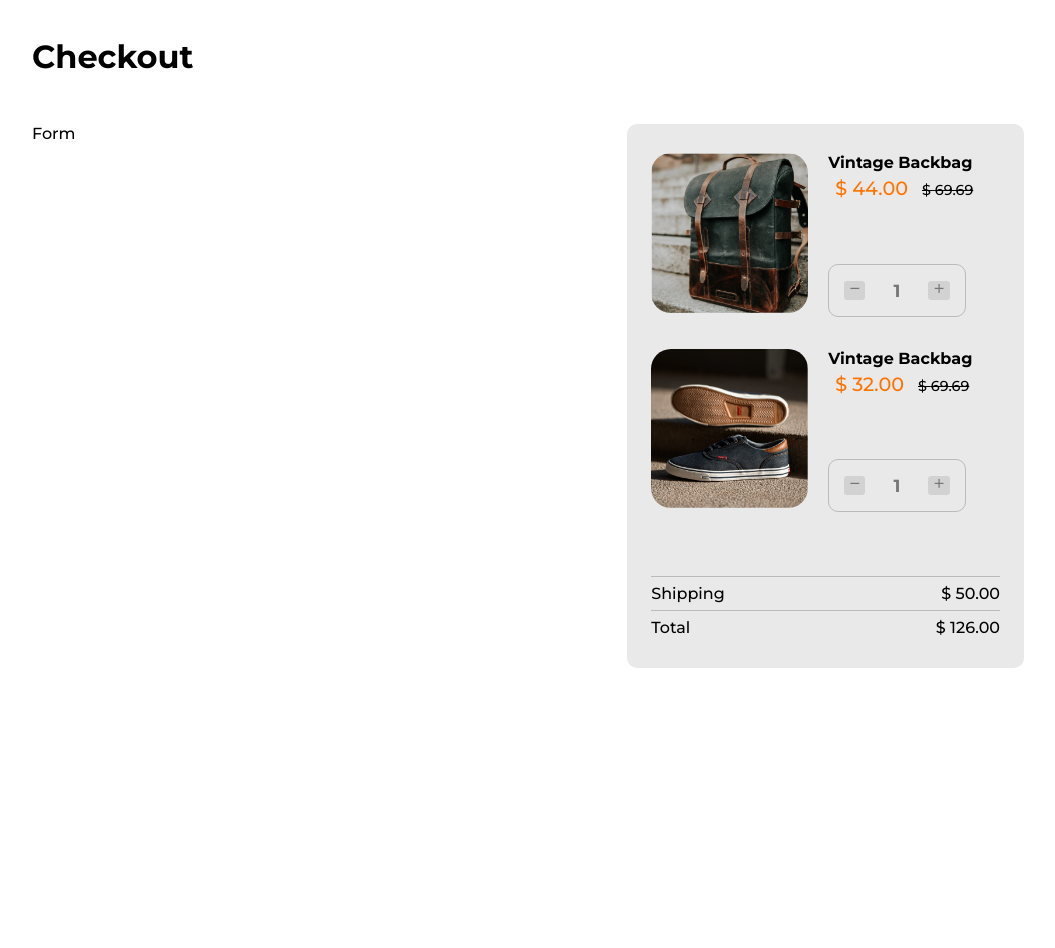
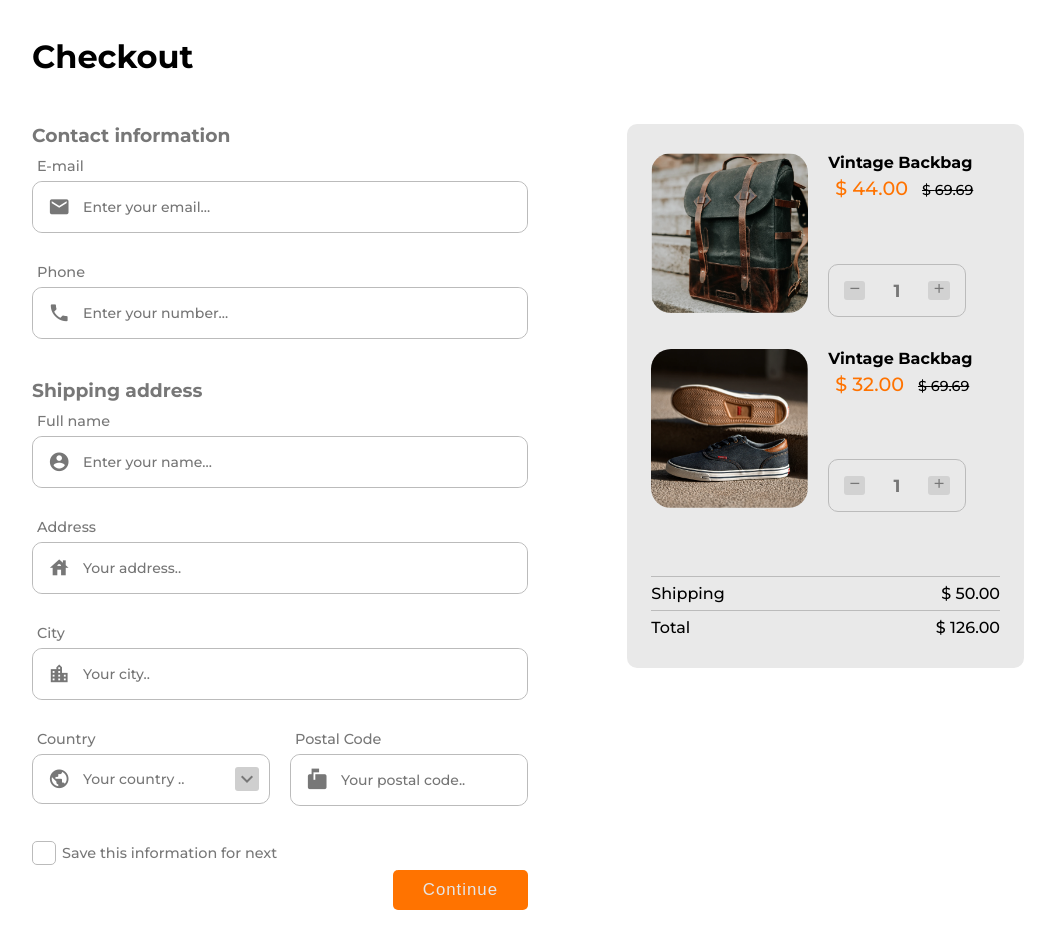
Before and after one commit to knightvertrag/React-Checkout, a React (Create React App) app: page / in a window 1280 px wide. Shown: the top 948 px of the page, without its empty margins (112-1167 px from the left). Before the commit the page ends 800 px from the top, so only its background shows below. Built offline with nearby package versions, Linux system fonts and the light colour scheme.

Commit message:
Linked form

```diff
--- a/src/App.js
+++ b/src/App.js
@@ -2,6 +2,7 @@ import React from "react";
 import { Container } from "./components/Utilities/Container/Container";
 import classes from "./App.module.scss";
 import Cart from "./components/Cart/Cart";
+import Form from "./components/Form/Form";
 
 const App = () => {
   return (
@@ -10,7 +11,9 @@ const App = () => {
         <h1>Checkout</h1>
       </header>
       <main className={classes.main}>
-        <div className={classes.formContainer}>Form</div>
+        <div className={classes.formContainer}>
+          <Form />
+        </div>
         <div className={classes.cartContainer}>
           <Cart />
         </div>
```
